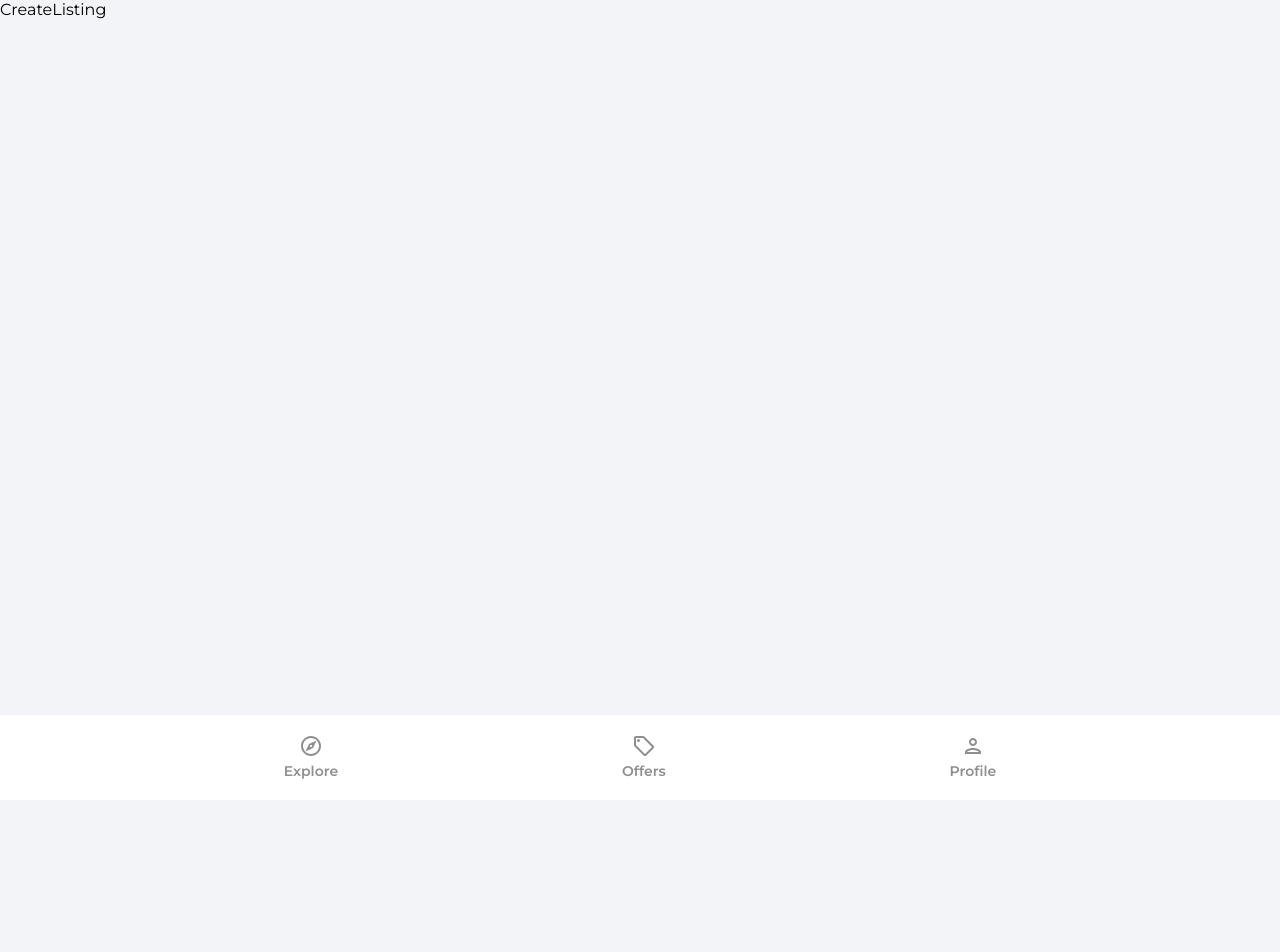
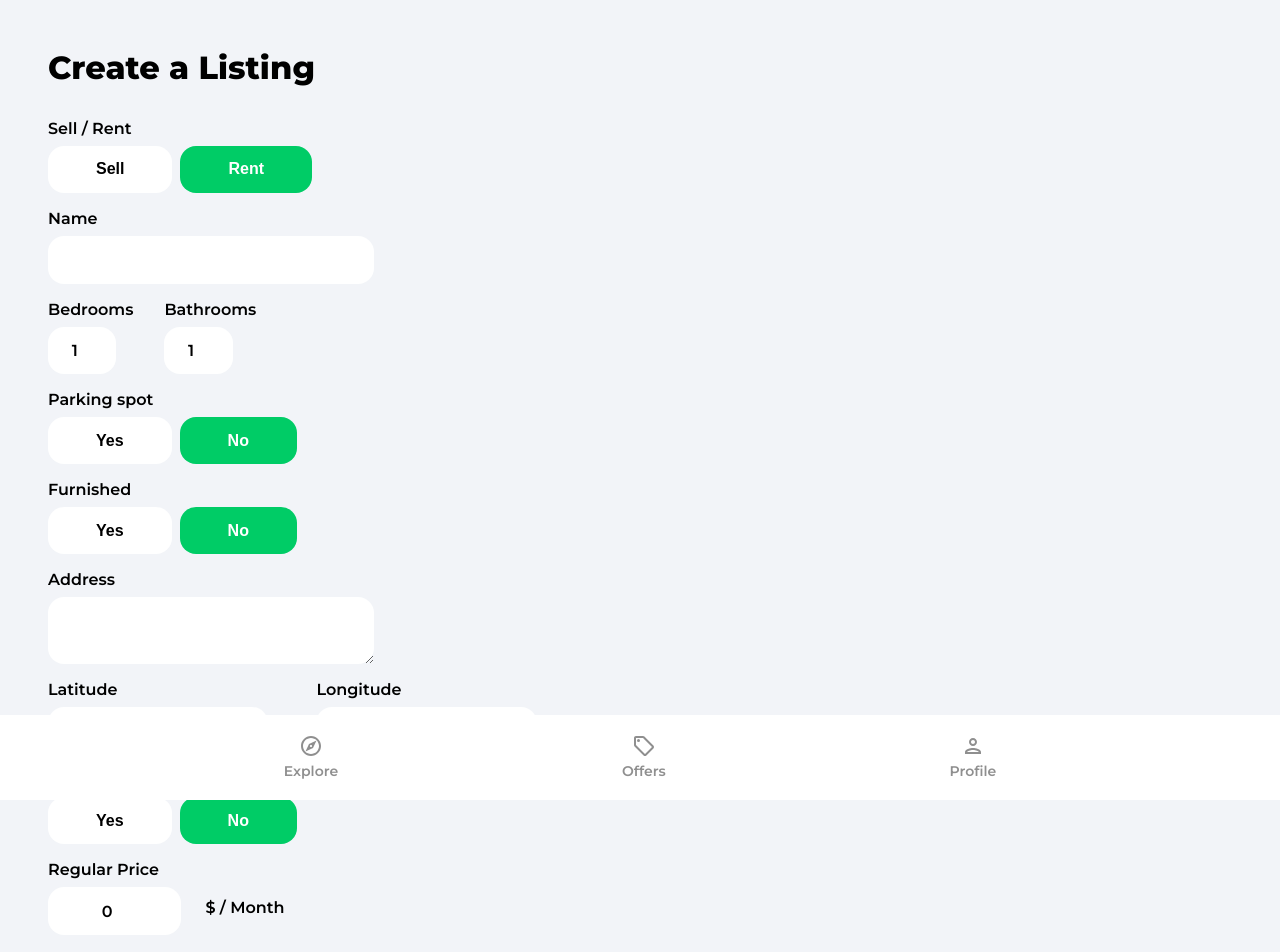
Before and after one commit to adesh02092000/nester, a React (Vite) app: page /create-listing in a window 1280 px wide. Shown: the top 952 px of the page. Before the commit the page ends 800 px from the top, so only its background shows below. Built offline with nearby package versions, Linux system fonts and the light colour scheme; no server answers; sample sign-in values are in the browser's storage.

Commit message:
UI for createListing component

```diff
--- a/src/pages/CreateListing.jsx
+++ b/src/pages/CreateListing.jsx
@@ -1,9 +1,10 @@
 import { getAuth, onAuthStateChanged } from 'firebase/auth'
 import { useEffect, useRef, useState } from 'react'
 import { useNavigate } from 'react-router-dom'
+import Spinner from '../components/Spinner'
 
 export default function CreateListing() {
-  const [geolocationEnabled, setGeolocationEnabled] = useState(true)
+  const [geolocationEnabled, setGeolocationEnabled] = useState(false)
   const [loading, isLoading] = useState(false)
   const [formData, setFormData] = useState({
     type: 'rent',
@@ -16,10 +17,26 @@
     offer: false,
     regularPrice: 0,
     discountedPrice: 0,
-    imgUrls: [],
+    images: {},
     latitude: 0,
     longitude: 0,
   })
+
+  const {
+    type,
+    name,
+    bedrooms,
+    bathrooms,
+    parking,
+    furnished,
+    address,
+    offer,
+    regularPrice,
+    discountedPrice,
+    images,
+    latitude,
+    longitude,
+  } = formData
 
   const auth = getAuth()
   const navigate = useNavigate()
@@ -43,5 +60,250 @@
     }
   }, [isMounted])
 
-  return <div>CreateListing</div>
+  const onSubmit = e => {
+    e.preventDefault()
+  }
+
+  const onMutate = () => {}
+
+  if (loading) {
+    return <Spinner />
+  }
+
+  return (
+    <div className='profile'>
+      <header>
+        <p className='pageHeader'>Create a Listing</p>
+      </header>
+
+      <main>
+        <form onSubmit={onSubmit}>
+          <label className='formLabel'>Sell / Rent</label>
+          <div className='formButtons'>
+            <button
+              type='button'
+              className={type === 'sale' ? 'formButtonActive' : 'formButton'}
+              id='type'
+              value='sale'
+              onClick={onMutate}
+            >
+              Sell
+            </button>
+            <button
+              type='button'
+              className={type === 'rent' ? 'formButtonActive' : 'formButton'}
+              id='type'
+              value='rent'
+              onClick={onMutate}
+            >
+              Rent
+            </button>
+          </div>
+
+          <label className='formLabel'>Name</label>
+          <input
+            className='formInputName'
+            type='text'
+            id='name'
+            value={name}
+            onChange={onMutate}
+            maxLength='32'
+            minLength='10'
+            required
+          />
+
+          <div className='formRooms flex'>
+            <div>
+              <label className='formLabel'>Bedrooms</label>
+              <input
+                className='formInputSmall'
+                type='number'
+                id='bedrooms'
+                value={bedrooms}
+                onChange={onMutate}
+                min='1'
+                max='50'
+                required
+              />
+            </div>
+            <div>
+              <label className='formLabel'>Bathrooms</label>
+              <input
+                className='formInputSmall'
+                type='number'
+                id='bathrooms'
+                value={bathrooms}
+                onChange={onMutate}
+                min='1'
+                max='50'
+                required
+              />
+            </div>
+          </div>
+
+          <label className='formLabel'>Parking spot</label>
+          <div className='formButtons'>
+            <button
+              className={parking ? 'formButtonActive' : 'formButton'}
+              type='button'
+              id='parking'
+              value={true}
+              onClick={onMutate}
+              min='1'
+              max='50'
+            >
+              Yes
+            </button>
+            <button
+              className={
+                !parking && parking !== null ? 'formButtonActive' : 'formButton'
+              }
+              type='button'
+              id='parking'
+              value={false}
+              onClick={onMutate}
+            >
+              No
+            </button>
+          </div>
+
+          <label className='formLabel'>Furnished</label>
+          <div className='formButtons'>
+            <button
+              className={furnished ? 'formButtonActive' : 'formButton'}
+              type='button'
+              id='furnished'
+              value={true}
+              onClick={onMutate}
+            >
+              Yes
+            </button>
+            <button
+              className={
+                !furnished && furnished !== null
+                  ? 'formButtonActive'
+                  : 'formButton'
+              }
+              type='button'
+              id='furnished'
+              value={false}
+              onClick={onMutate}
+            >
+              No
+            </button>
+          </div>
+
+          <label className='formLabel'>Address</label>
+          <textarea
+            className='formInputAddress'
+            type='text'
+            id='address'
+            value={address}
+            onChange={onMutate}
+            required
+          />
+
+          {!geolocationEnabled && (
+            <div className='formLatLng flex'>
+              <div>
+                <label className='formLabel'>Latitude</label>
+                <input
+                  className='formInputSmall'
+                  type='number'
+                  id='latitude'
+                  value={latitude}
+                  onChange={onMutate}
+                  required
+                />
+              </div>
+              <div>
+                <label className='formLabel'>Longitude</label>
+                <input
+                  className='formInputSmall'
+                  type='number'
+                  id='longitude'
+                  value={longitude}
+                  onChange={onMutate}
+                  required
+                />
+              </div>
+            </div>
+          )}
+
+          <label className='formLabel'>Offer</label>
+          <div className='formButtons'>
+            <button
+              className={offer ? 'formButtonActive' : 'formButton'}
+              type='button'
+              id='offer'
+              value={true}
+              onClick={onMutate}
+            >
+              Yes
+            </button>
+            <button
+              className={
+                !offer && offer !== null ? 'formButtonActive' : 'formButton'
+              }
+              type='button'
+              id='offer'
+              value={false}
+              onClick={onMutate}
+            >
+              No
+            </button>
+          </div>
+
+          <label className='formLabel'>Regular Price</label>
+          <div className='formPriceDiv'>
+            <input
+              className='formInputSmall'
+              type='number'
+              id='regularPrice'
+              value={regularPrice}
+              onChange={onMutate}
+              min='50'
+              max='750000000'
+              required
+            />
+            {type === 'rent' && <p className='formPriceText'>$ / Month</p>}
+          </div>
+
+          {offer && (
+            <>
+              <label className='formLabel'>Discounted Price</label>
+              <input
+                className='formInputSmall'
+                type='number'
+                id='discountedPrice'
+                value={discountedPrice}
+                onChange={onMutate}
+                min='50'
+                max='750000000'
+                required={offer}
+              />
+            </>
+          )}
+
+          <label className='formLabel'>Images</label>
+          <p className='imagesInfo'>
+            The first image will be the cover (max 6).
+          </p>
+          <input
+            className='formInputFile'
+            type='file'
+            id='images'
+            onChange={onMutate}
+            max='6'
+            accept='.jpg,.png,.jpeg'
+            multiple
+            required
+          />
+          <button type='submit' className='primaryButton createListingButton'>
+            Create Listing
+          </button>
+        </form>
+      </main>
+    </div>
+  )
 }
```
